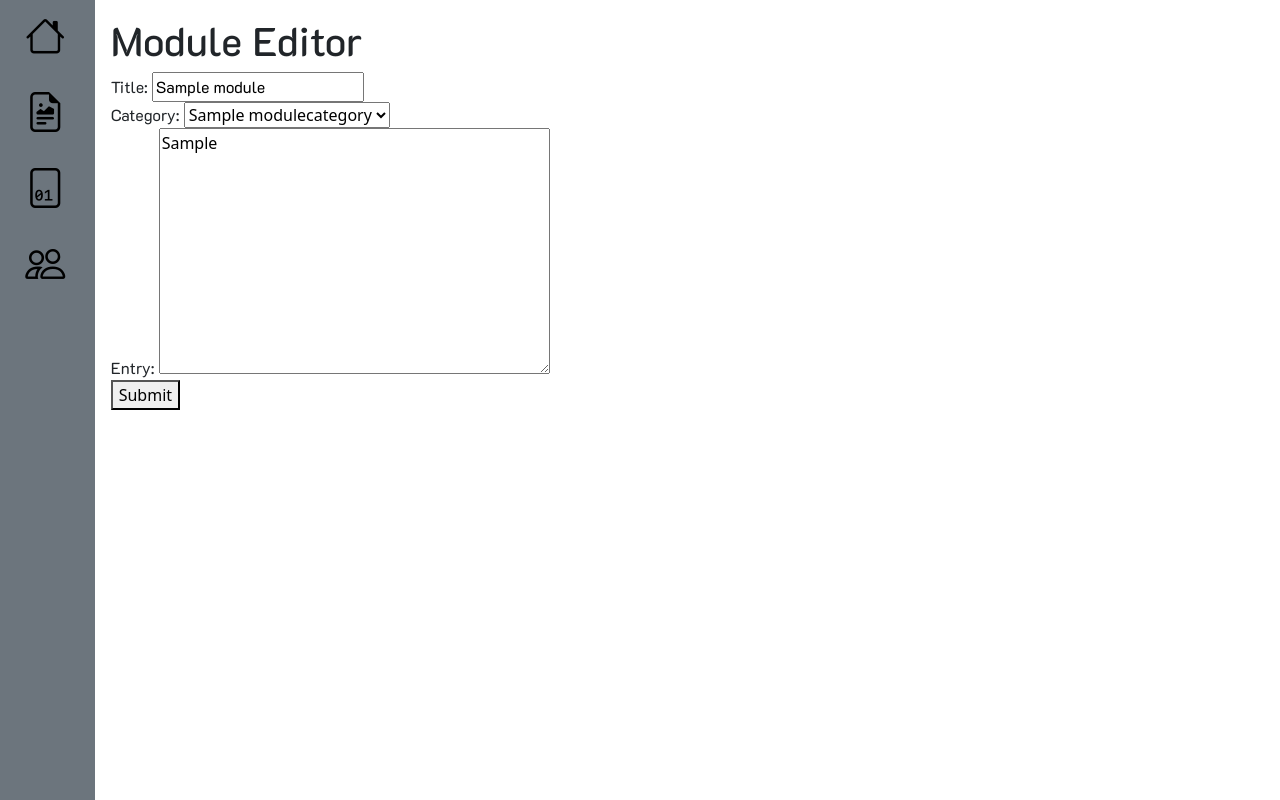
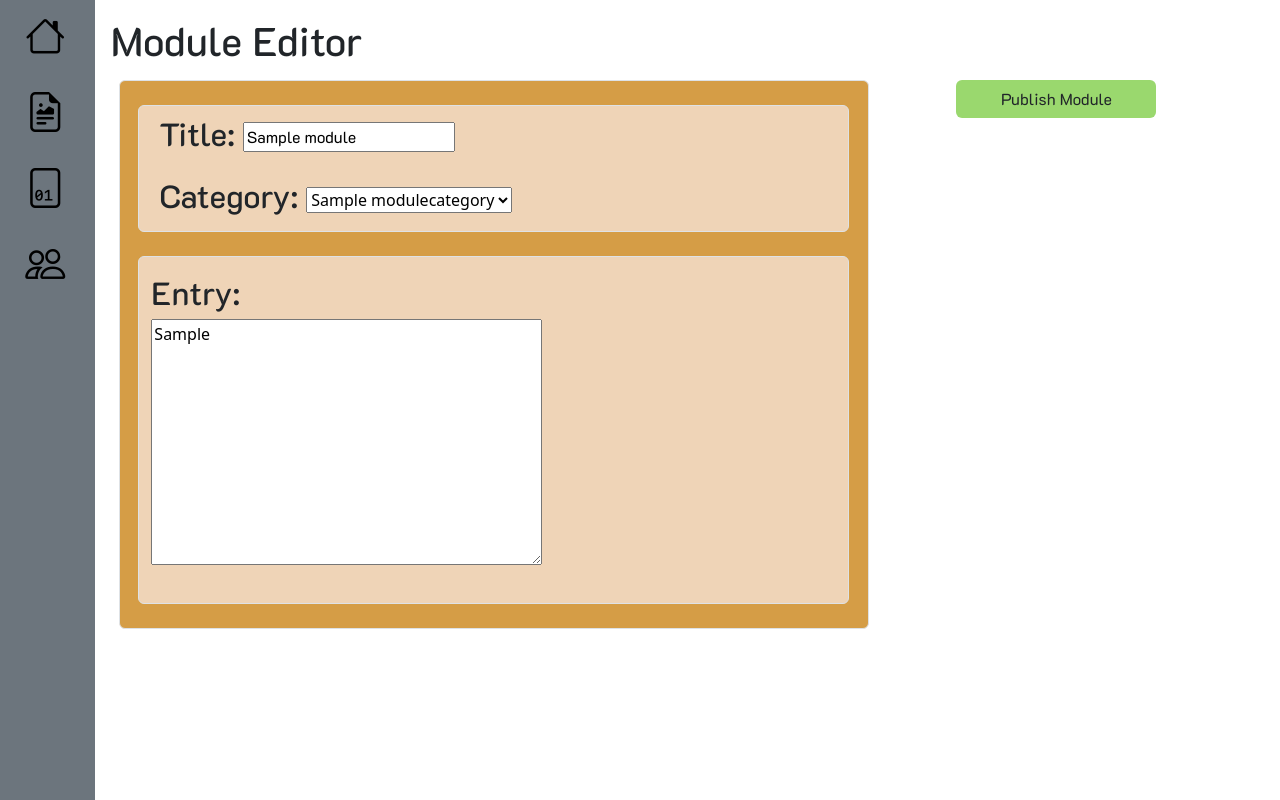
Before and after one commit to aubreyrui/csci42-alice-repository, a Django app: page /modules/lesson/1/edit in a window 1280 px wide. Run offline with Django 5.2, Linux system fonts and the light colour scheme; a user stored in the database is signed in; tables that the repository leaves empty hold one stand-in row (values such as "Sample post"); some libraries are stand-ins or nearby versions.

Commit message:
module update new ui

```diff
--- a/bitwiseapp/templates/modules/modules_modUpdate.html
+++ b/bitwiseapp/templates/modules/modules_modUpdate.html
@@ -8,8 +8,40 @@
         <body>
             <form method="POST" enctype="multipart/form-data">
                 {% csrf_token %}
-                {{ form.as_div }}
-                <button /> Submit
+                <div class="row my-3 mx-2">
+                    <div class="col-md-8 border rounded" style="background-color: #D59D46;">
+                        <div class="row my-4">
+                            <div class="container border rounded" style="background-color: #EFD4B7; width: 95%;">
+                                <div class="row text-center">
+                                    <div class="col my-2 d-flex align-items-center">
+                                        {{ form.title.errors }}
+                                        <h2 class="mx-2">{{ form.title.label_tag }}</h2>
+                                        {{ form.title }}
+                                    </div>
+                                    <div class="col my-2 d-flex align-items-center">
+                                        {{ form.category.errors }}
+                                        <h2 class="mx-2">{{ form.category.label_tag }}</h2>
+                                        {{ form.category }}
+                                    </div>
+                                </div>
+                            </div>
+                        </div>
+                        <div class="row my-4">
+                            <div class="container border rounded py-3" style="background-color: #EFD4B7; width: 95%;">
+                                {{ form.entry.errors }}
+                                <h2>{{ form.entry.label_tag }}</h2>
+                                <div class="mb-3">
+                                    {{ form.entry }}
+                                </div>
+                            </div>
+                        </div>
+                    </div>
+                    <div class="col-md-4">
+                        <div class="container text-center">
+                            <input type="submit" value="Publish Module" class="btn" style="background-color: #9AD86E; width: 200px;">
+                        </div>
+                    </div>
+                </div>
             </form>
         </body>
     {% endif %}
```
